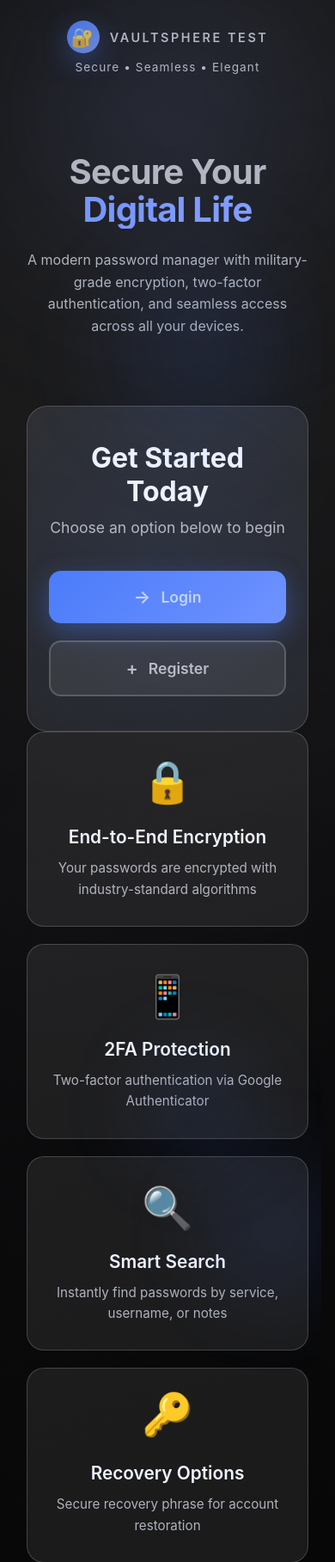
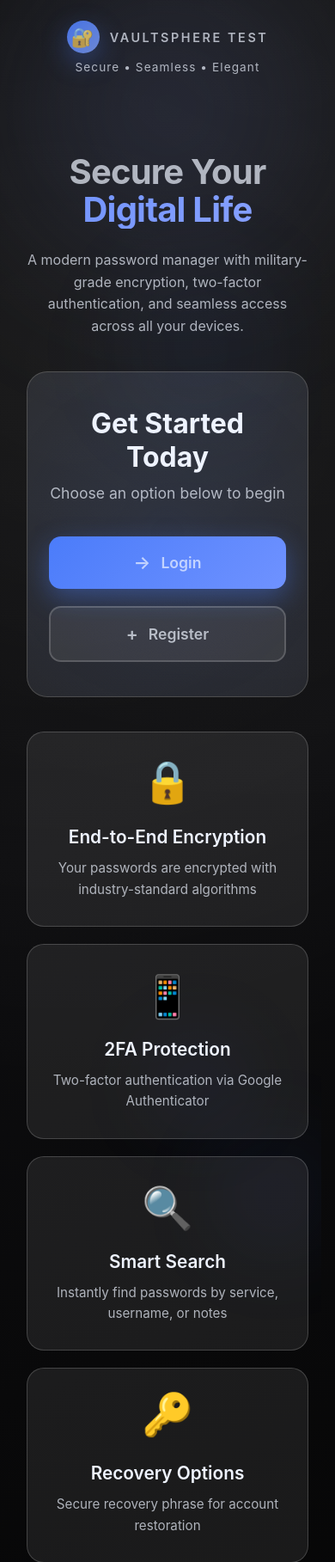
Before and after one commit to AbhishekMudaraddi/SecuredOrbit, a Flask app: page / in a window 390 px wide. Shown: the top 1817 px of the page at 86% size. Run offline with Flask 3, Linux system fonts and the light colour scheme.

Commit message:
Frontend design changes/added landing page

```diff
--- a/templates/index.html
+++ b/templates/index.html
@@ -79,16 +79,19 @@
     display: flex;
     flex-direction: column;
     align-items: center;
-    justify-content: center;
+    justify-content: flex-start;
     padding: 60px 20px;
     position: relative;
     z-index: 1;
+    gap: 60px;
 }
 
 .landing-hero {
     text-align: center;
-    margin-bottom: 80px;
     max-width: 900px;
+    width: 100%;
+    position: relative;
+    z-index: 2;
 }
 
 .hero-content {
@@ -137,9 +140,10 @@
     gap: 30px;
     max-width: 1100px;
     width: 100%;
-    margin-bottom: 80px;
     opacity: 0;
     animation: fadeInUp 0.8s ease-out 0.6s forwards;
+    position: relative;
+    z-index: 2;
 }
 
 .feature-card {
@@ -152,6 +156,7 @@
     transition: all 0.4s var(--transition-snappy);
     position: relative;
     overflow: hidden;
+    z-index: 1;
 }
 
 .feature-card::before {
@@ -214,6 +219,8 @@
     width: 100%;
     opacity: 0;
     animation: fadeInUp 0.8s ease-out 0.8s forwards;
+    position: relative;
+    z-index: 2;
 }
 
 .cta-content {
@@ -224,6 +231,7 @@
     padding: 50px 40px;
     position: relative;
     overflow: hidden;
+    z-index: 1;
 }
 
 .cta-content::before {
@@ -341,6 +349,7 @@
     pointer-events: none;
     z-index: 0;
     overflow: hidden;
+    isolation: isolate;
 }
 
 .floating-circle {
@@ -435,6 +444,12 @@
 @media (max-width: 768px) {
     .landing-container {
         padding: 40px 15px;
+        gap: 40px;
+        min-height: calc(100vh - 150px);
+    }
+
+    .landing-hero {
+        margin-bottom: 0;
     }
 
     .hero-title {
@@ -448,11 +463,15 @@
     .features-grid {
         grid-template-columns: 1fr;
         gap: 20px;
-        margin-bottom: 50px;
+        margin-bottom: 0;
     }
 
     .feature-card {
         padding: 30px 20px;
+    }
+
+    .cta-section {
+        margin-top: 0;
     }
 
     .cta-content {
@@ -470,6 +489,10 @@
     .cta-button {
         width: 100%;
     }
+
+    .floating-circle {
+        opacity: 0.5;
+    }
 }
 
 /* Smooth scroll behavior */
```
